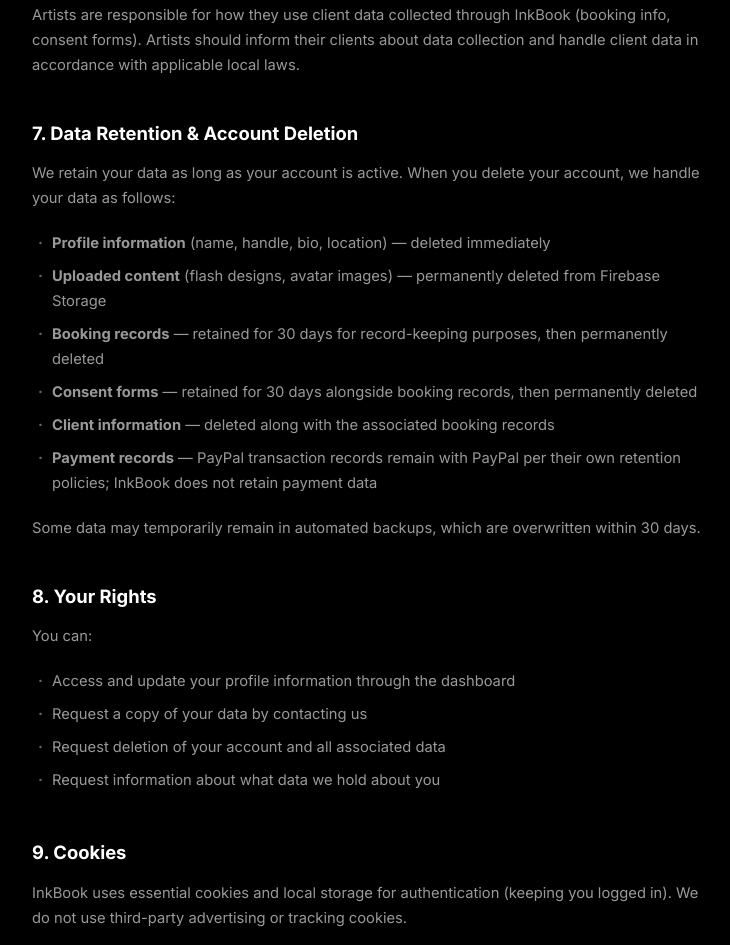
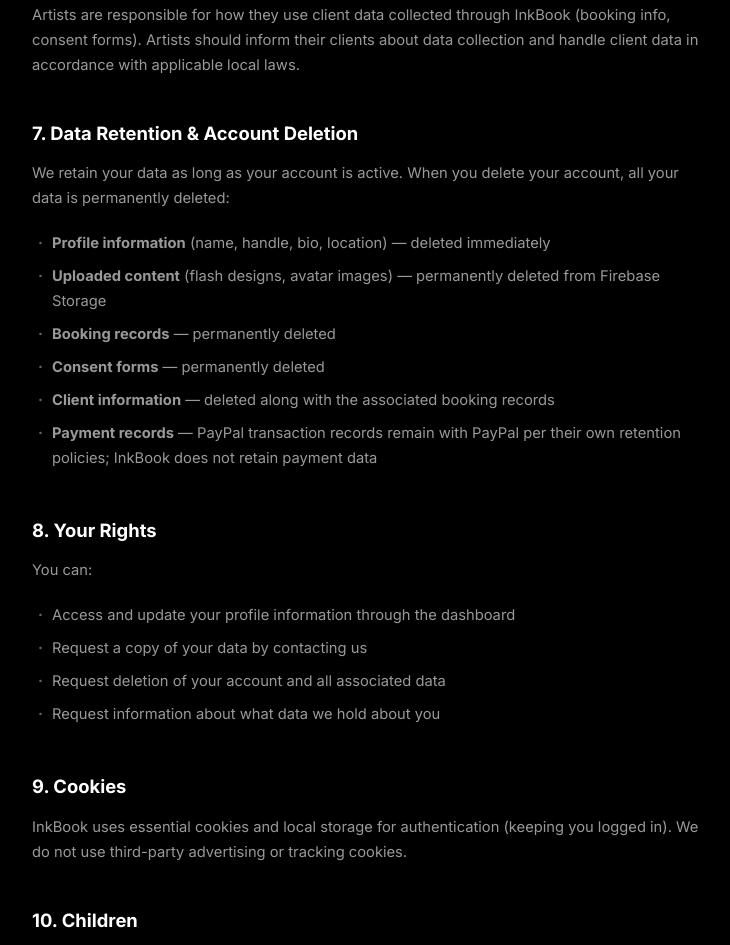
Before and after one commit to Janice799/inkbook-app, a website built with Vite: page privacy.html in a window 1280 px wide. Shown: the part 1536-2481 px from the top of the page, without its empty margins (272-1002 px from the left). Built offline with nearby package versions, Linux system fonts and the light colour scheme.

Commit message:
legal: change to immediate data deletion (no 30-day retention)

```diff
--- a/privacy.html
+++ b/privacy.html
@@ -75,21 +75,18 @@
             applicable local laws.</p>
 
         <h2>7. Data Retention & Account Deletion</h2>
-        <p>We retain your data as long as your account is active. When you delete your account, we handle your data as
-            follows:</p>
+        <p>We retain your data as long as your account is active. When you delete your account, all your data is
+            permanently deleted:</p>
         <ul>
             <li><strong>Profile information</strong> (name, handle, bio, location) — deleted immediately</li>
             <li><strong>Uploaded content</strong> (flash designs, avatar images) — permanently deleted from Firebase
                 Storage</li>
-            <li><strong>Booking records</strong> — retained for 30 days for record-keeping purposes, then permanently
-                deleted</li>
-            <li><strong>Consent forms</strong> — retained for 30 days alongside booking records, then permanently
-                deleted</li>
+            <li><strong>Booking records</strong> — permanently deleted</li>
+            <li><strong>Consent forms</strong> — permanently deleted</li>
             <li><strong>Client information</strong> — deleted along with the associated booking records</li>
             <li><strong>Payment records</strong> — PayPal transaction records remain with PayPal per their own retention
                 policies; InkBook does not retain payment data</li>
         </ul>
-        <p>Some data may temporarily remain in automated backups, which are overwritten within 30 days.</p>
 
         <h2>8. Your Rights</h2>
         <p>You can:</p>
```
Also changed, not shown: terms.html (+1 -2 lines).
